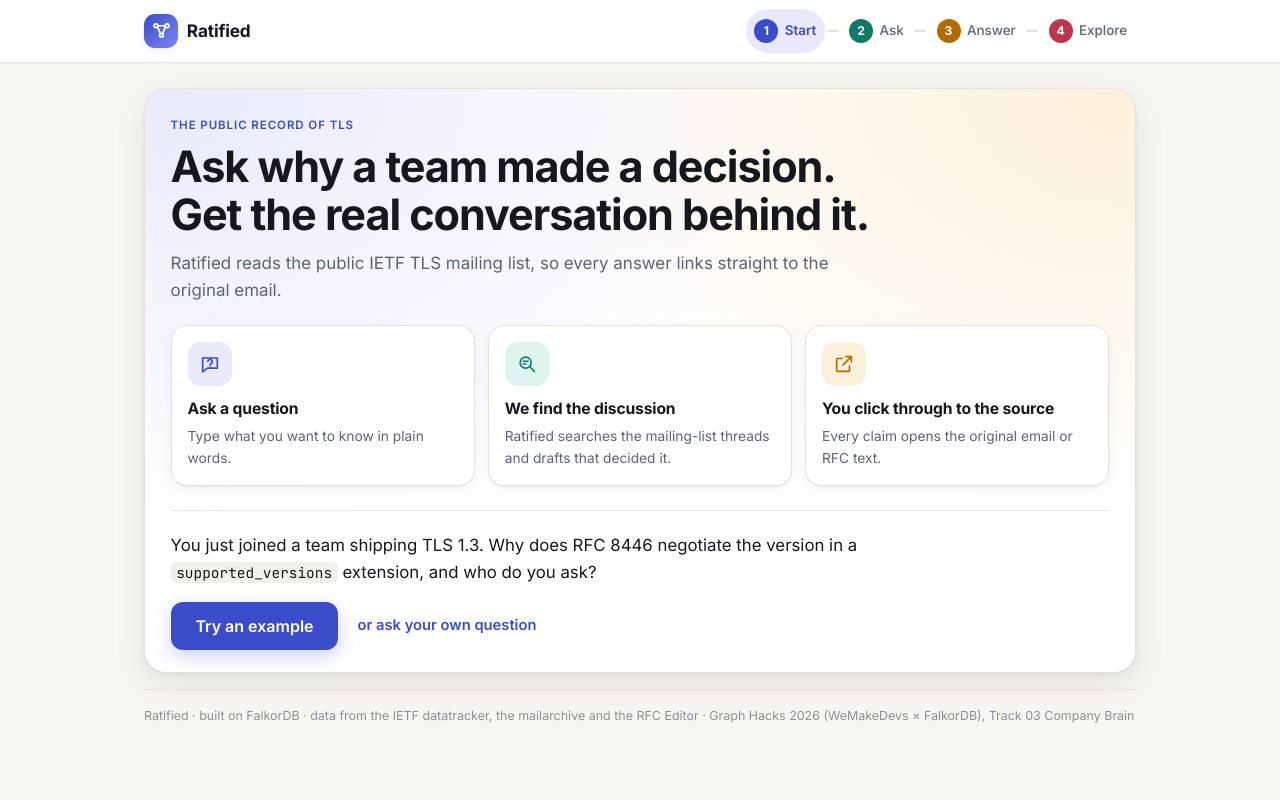
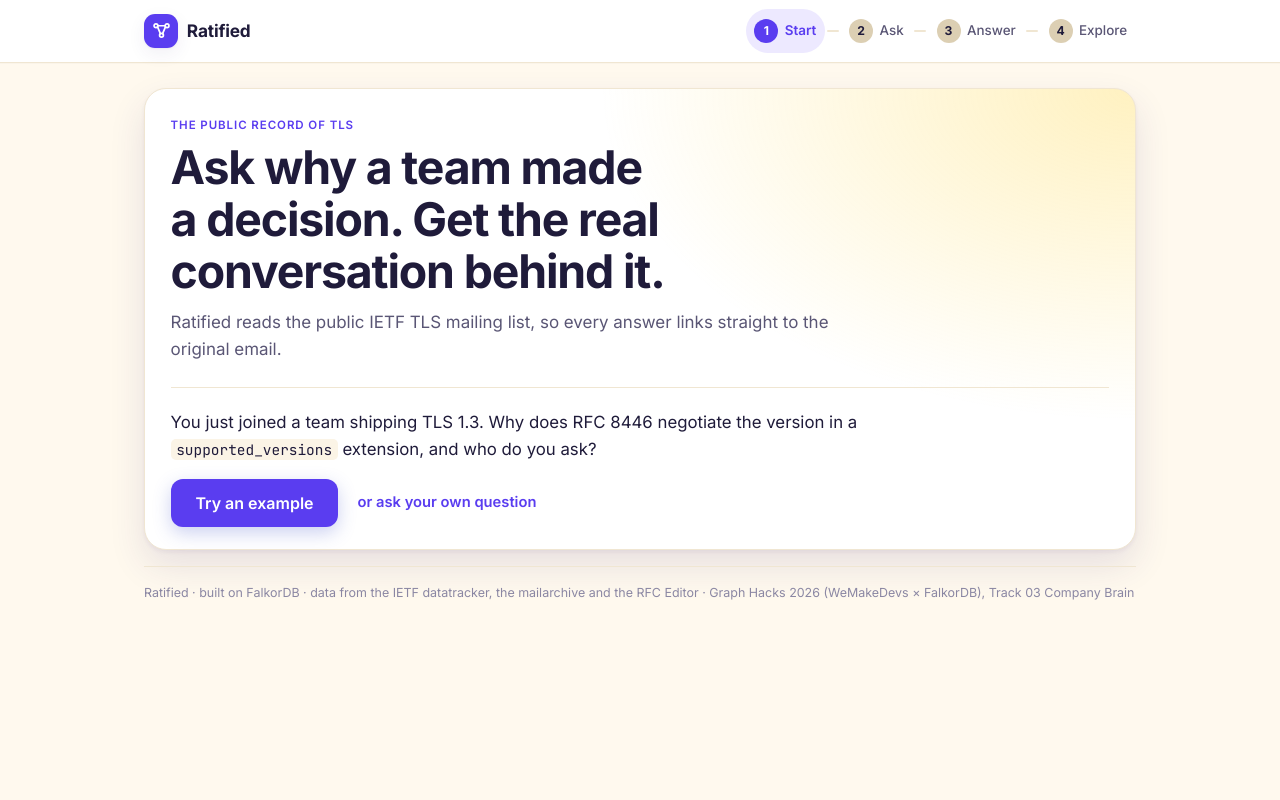
Before and after one commit to c-varun14/ratified, a FastAPI app: page / in a window 1280 px wide. Run offline with FastAPI, Linux system fonts and the light colour scheme; some libraries are stand-ins or nearby versions.

Commit message:
UI: one accent colour on warm cream, fold secondary answer sections, show less at once

```diff
--- a/src/ratified/templates/_receipt.html
+++ b/src/ratified/templates/_receipt.html
@@ -10,7 +10,7 @@
   {% for path in receipt.paths %}
   <div class="path">
     <div class="path-via">{% if path.via.startswith('cited') %}Traced from a message that cites this clause{% else %}Traced from a thread whose subject matched the topic{% endif %}{% if path.similarity is not none %} · the cited revision's text was {{ (100 * path.similarity) | round | int }}% similar to what shipped{% endif %}</div>
-    {{ path.svg | safe }}
+    <details class="more svgfold"><summary>Show the diagram</summary>{{ path.svg | safe }}</details>
     <ol class="timeline">
       {% for step in path.steps %}
       <li class="tl-{{ step.kind }}">
--- a/src/ratified/templates/index.html
+++ b/src/ratified/templates/index.html
@@ -283,6 +283,47 @@
       .card .sec-label, .card h3.step-heading { font-size: .9rem; gap: .45rem; }
       .timeline li { padding-left: 1.5rem; }
     }
+
+    /* ---------- final pass: one accent, warm cream, less on screen ---------- */
+    :root {
+      --bg: #fff9ee; --surface: #ffffff; --surface-2: #fbf4e6; --ink: #1f1b3a; --muted: #5a5675; --faint: #8b87a3;
+      --line: #f0e6d2; --line-strong: #dccfb3;
+      --accent: #5a3df0; --accent-ink: #ffffff; --accent-soft: #ede9ff; --accent-line: #c9bfff;
+      --amber: #5a3df0; --amber-soft: #ede9ff; --teal: #5a3df0; --teal-soft: #ede9ff; --rose: #5a3df0; --rose-soft: #ede9ff;
+      --hi: #ffd84d;
+      --shadow: 0 1px 2px rgba(60, 40, 120, .06), 0 6px 18px rgba(60, 40, 120, .07);
+      --shadow-lg: 0 2px 4px rgba(60, 40, 120, .06), 0 16px 36px rgba(60, 40, 120, .12);
+    }
+    @media (prefers-color-scheme: dark) {
+      :root { --bg: #15122a; --surface: #1e1a38; --surface-2: #272246; --ink: #f1eefc; --muted: #b3aed2; --faint: #8f8aae;
+        --line: #302a55; --line-strong: #453e75; --accent: #a99bff; --accent-ink: #15122a; --accent-soft: #2d2660; --accent-line: #51479a;
+        --amber: #a99bff; --amber-soft: #2d2660; --teal: #a99bff; --teal-soft: #2d2660; --rose: #a99bff; --rose-soft: #2d2660; --hi: #ffd84d; }
+    }
+    .mark { background: var(--accent); }
+    .stepper .num, .stepper a:nth-of-type(n) .num { background: var(--line-strong); color: var(--ink); }
+    .stepper a[aria-current="step"] .num { background: var(--accent); color: var(--accent-ink); }
+    .hero-start { background: radial-gradient(90% 120% at 100% 0%, rgba(255, 216, 77, .35), transparent 60%), var(--surface); }
+    .hero-start h1 { font-size: clamp(1.8rem, 5.6vw, 2.9rem); }
+    .how, .stats-line, .hero-start .stats { display: none; }
+    .run, .btn.primary, .hero-start .btn-primary { background: var(--accent); color: var(--accent-ink); border-color: var(--accent); }
+    .card .tag { background: var(--hi); border-color: var(--hi); color: #3a2f00; }
+    .badge { border-radius: 999px; }
+    .card details.fold, .card details.more { margin: 0; }
+    .card details.fold > summary, .card details.more > summary { list-style: none; cursor: pointer; }
+    .card details.fold > summary::-webkit-details-marker, .card details.more > summary::-webkit-details-marker { display: none; }
+    .card details.fold > summary.step-heading { min-height: 44px; margin: 0; }
+    .card details.fold > summary.step-heading::after { content: "+"; margin-left: auto; font-size: 1.2rem; font-weight: 500; color: var(--accent); }
+    .card details.fold[open] > summary.step-heading::after { content: "–"; }
+    .card details.fold[open] > summary.step-heading { margin-bottom: .55rem; }
+    .card details.more > summary { display: inline-flex; align-items: center; min-height: 44px; font-size: .88rem; font-weight: 600; color: var(--accent); }
+    .card details.more[open] > summary { margin-bottom: .2rem; }
+    .card .step { margin-top: .9rem; padding-top: .9rem; }
+    .card .claims > li:nth-child(n) { padding: .7rem 0; }
+    .svgfold { margin: .3rem 0 .6rem; }
+      .hero-start h1 { text-wrap: balance; max-width: 40rem; }
+    .card summary.step-heading { display: flex; align-items: center; gap: .55rem; font-size: .96rem; font-weight: 700; color: var(--ink); line-height: 1.35; }
+    .card summary.step-heading::before { counter-increment: stepnum; content: counter(stepnum); flex: none; display: inline-grid; place-items: center; width: 22px; height: 22px; border-radius: 50%; background: var(--accent-soft); color: var(--accent); font-size: .72rem; line-height: 1; }
+    .card summary.step-heading::after { margin-left: auto; }
   </style>
 </head>
 <body>
```
Also changed, not shown: src/ratified/templates/_card.html (+32 -15 lines), assets/landing.png.
